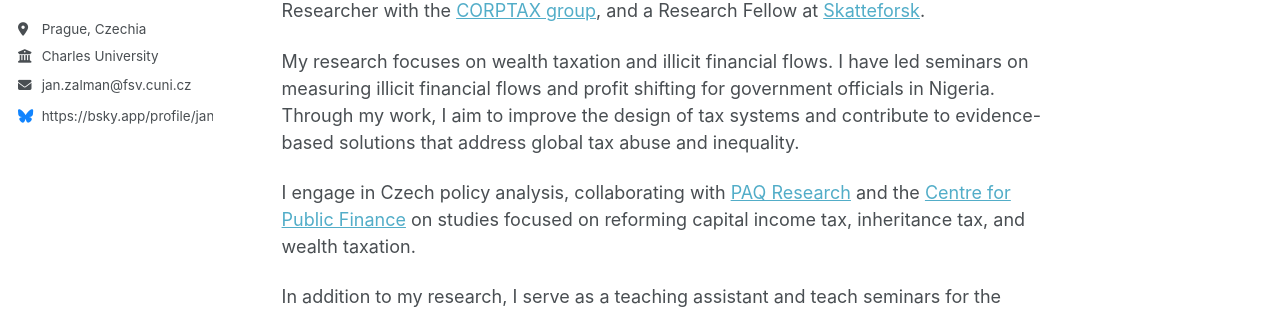
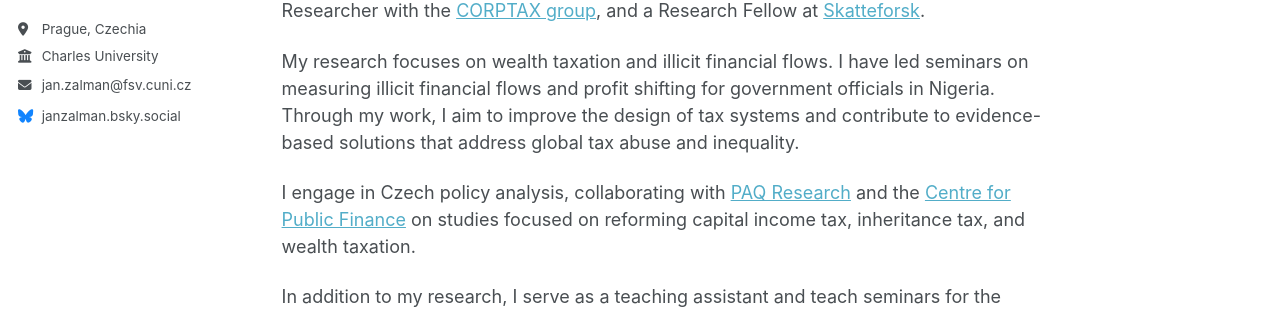
Before and after one commit to janzalman/janzalman.github.io, a Jekyll site: the page built from _pages/index.md, in a window 1280 px wide. Shown: the part 171-480 px from the top of the page. Built offline with Jekyll 4.4.1, drawn with Linux system fonts in a browser that asks for light colours; part of the change alters nothing that is shown.

Commit message:
Update _config.yml

```diff
--- a/_config.yml
+++ b/_config.yml
@@ -52,7 +52,7 @@ author:
   stackoverflow    : # User number or user number and name (i.e., use "1" or "1/jeff-atwood")
 
   # Social media
-  bluesky          : "https://bsky.app/profile/janzalman.bsky.social" # Replace this with you Bluesky username
+  bluesky          : "janzalman.bsky.social" # Replace this with you Bluesky username
   facebook         : # Username
   flickr           : # Username
   foursquare       : # Username
```
